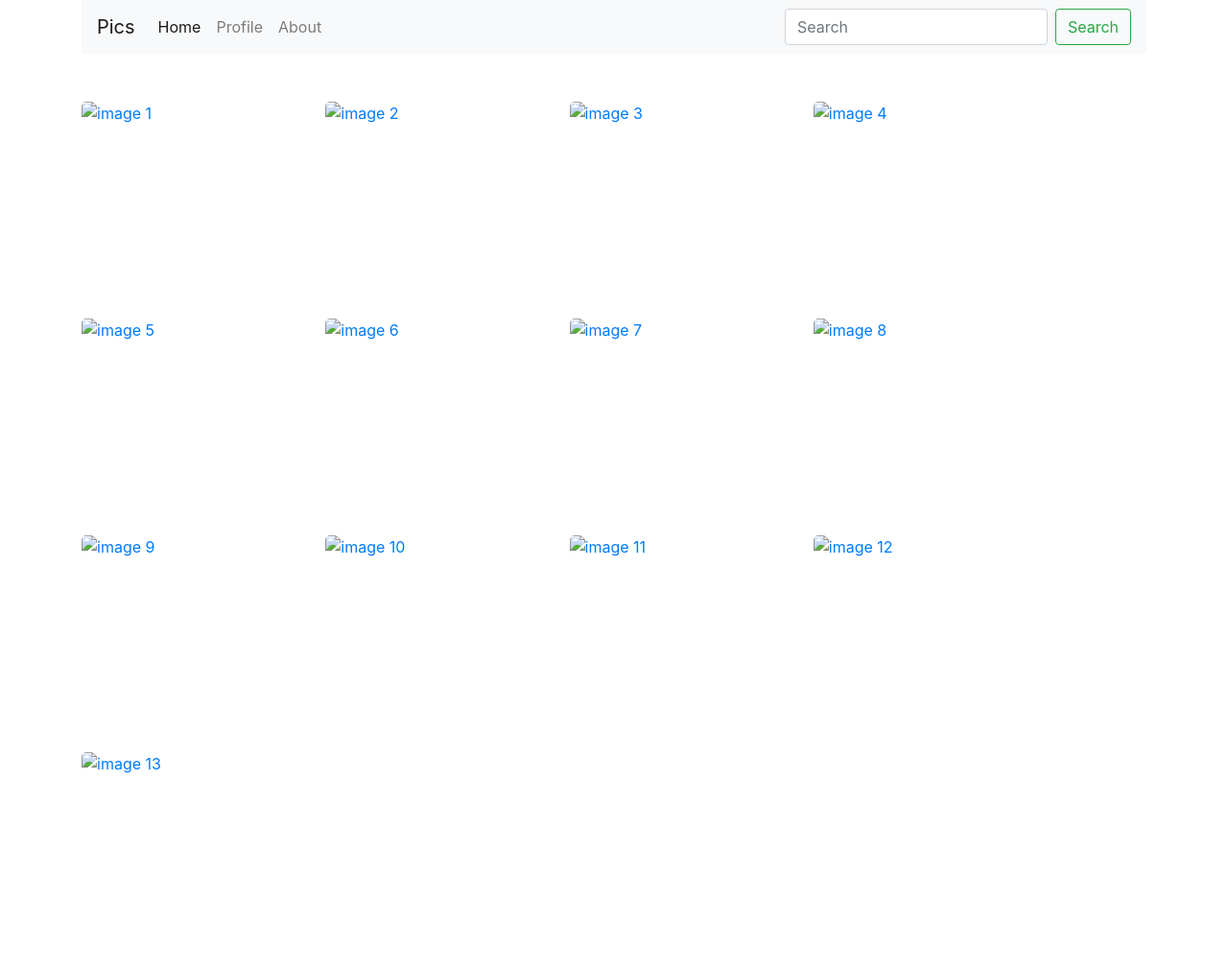
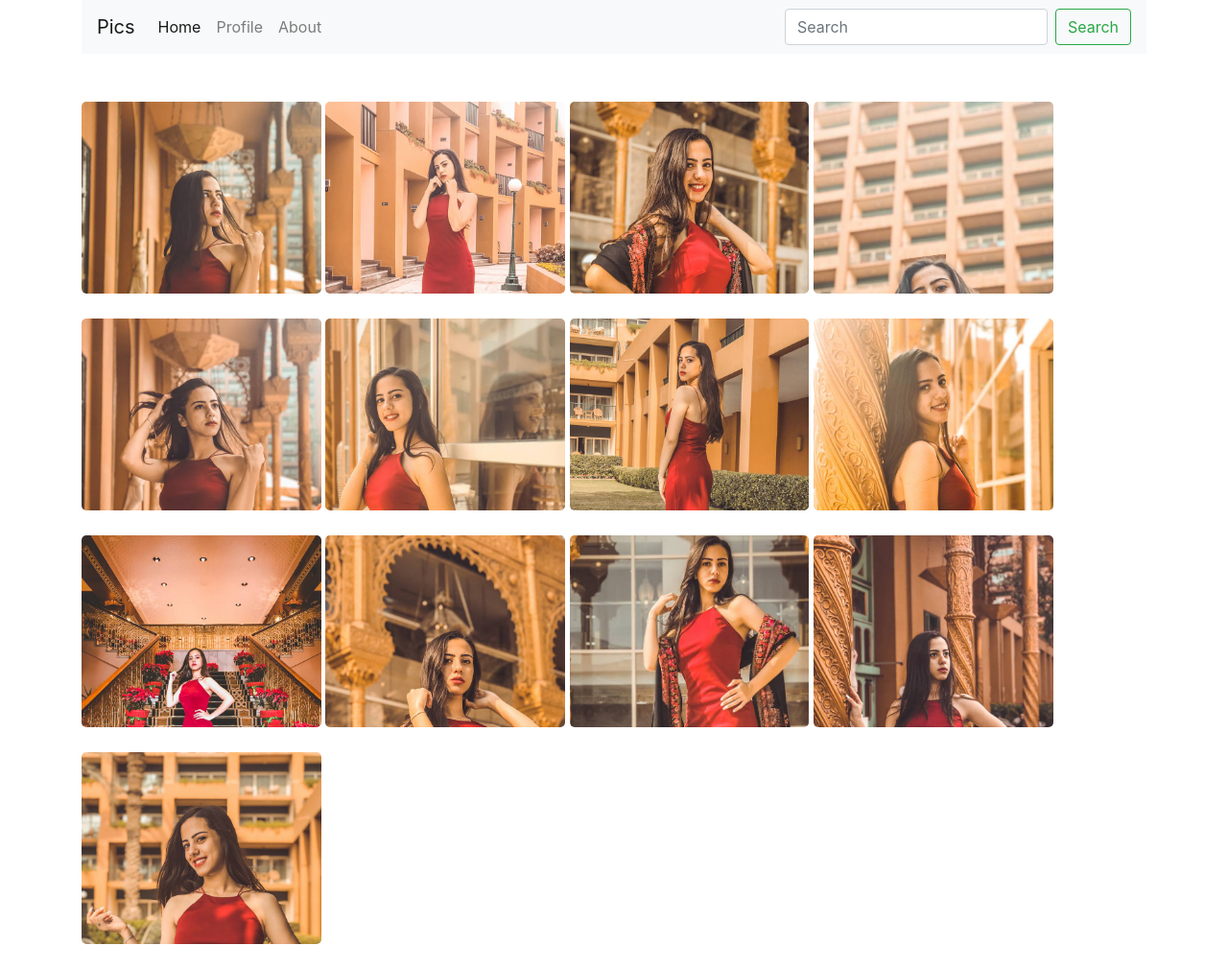
Before and after one commit to mohamed17717/CS50-project0, a plain HTML site: page index.html in a window 1280 px wide. Shown: the whole page at 96% size. Drawn offline with nearby package versions, Linux system fonts and the light colour scheme; the site is published under a folder, as on GitHub Pages, so addresses that start at the root find nothing.

Commit message:
solve path problem

```diff
--- a/index.html
+++ b/index.html
@@ -49,44 +49,44 @@
 
         <!-- start content section -->
         <section id="content">
-            <a href="image.html?url=/images/1.jpg">
-                <img src="/images/1.jpg" alt="image 1">
+            <a href="image.html?url=images/1.jpg">
+                <img src="images/1.jpg" alt="image 1">
             </a>
-            <a href="image.html?url=/images/2.jpg">
-                <img src="/images/2.jpg" alt="image 2">
+            <a href="image.html?url=images/2.jpg">
+                <img src="images/2.jpg" alt="image 2">
             </a>
-            <a href="image.html?url=/images/3.jpg">
-                <img src="/images/3.jpg" alt="image 3">
+            <a href="image.html?url=images/3.jpg">
+                <img src="images/3.jpg" alt="image 3">
             </a>
-            <a href="image.html?url=/images/4.jpg">
-                <img src="/images/4.jpg" alt="image 4">
+            <a href="image.html?url=images/4.jpg">
+                <img src="images/4.jpg" alt="image 4">
             </a>
-            <a href="image.html?url=/images/5.jpg">
-                <img src="/images/5.jpg" alt="image 5">
+            <a href="image.html?url=images/5.jpg">
+                <img src="images/5.jpg" alt="image 5">
             </a>
-            <a href="image.html?url=/images/6.jpg">
-                <img src="/images/6.jpg" alt="image 6">
+            <a href="image.html?url=images/6.jpg">
+                <img src="images/6.jpg" alt="image 6">
             </a>
-            <a href="image.html?url=/images/7.jpg">
-                <img src="/images/7.jpg" alt="image 7">
+            <a href="image.html?url=images/7.jpg">
+                <img src="images/7.jpg" alt="image 7">
             </a>
-            <a href="image.html?url=/images/8.jpg">
-                <img src="/images/8.jpg" alt="image 8">
+            <a href="image.html?url=images/8.jpg">
+                <img src="images/8.jpg" alt="image 8">
             </a>
-            <a href="image.html?url=/images/9.jpg">
-                <img src="/images/9.jpg" alt="image 9">
+            <a href="image.html?url=images/9.jpg">
+                <img src="images/9.jpg" alt="image 9">
             </a>
-            <a href="image.html?url=/images/10.jpg">
-                <img src="/images/10.jpg" alt="image 10">
+            <a href="image.html?url=images/10.jpg">
+                <img src="images/10.jpg" alt="image 10">
             </a>
-            <a href="image.html?url=/images/11.jpg">
-                <img src="/images/11.jpg" alt="image 11">
+            <a href="image.html?url=images/11.jpg">
+                <img src="images/11.jpg" alt="image 11">
             </a>
-            <a href="image.html?url=/images/12.jpg">
-                <img src="/images/12.jpg" alt="image 12">
+            <a href="image.html?url=images/12.jpg">
+                <img src="images/12.jpg" alt="image 12">
             </a>
-            <a href="image.html?url=/images/13.jpg">
-                <img src="/images/13.jpg" alt="image 13">
+            <a href="image.html?url=images/13.jpg">
+                <img src="images/13.jpg" alt="image 13">
             </a>
         </section>
         <!-- end content section -->
```
